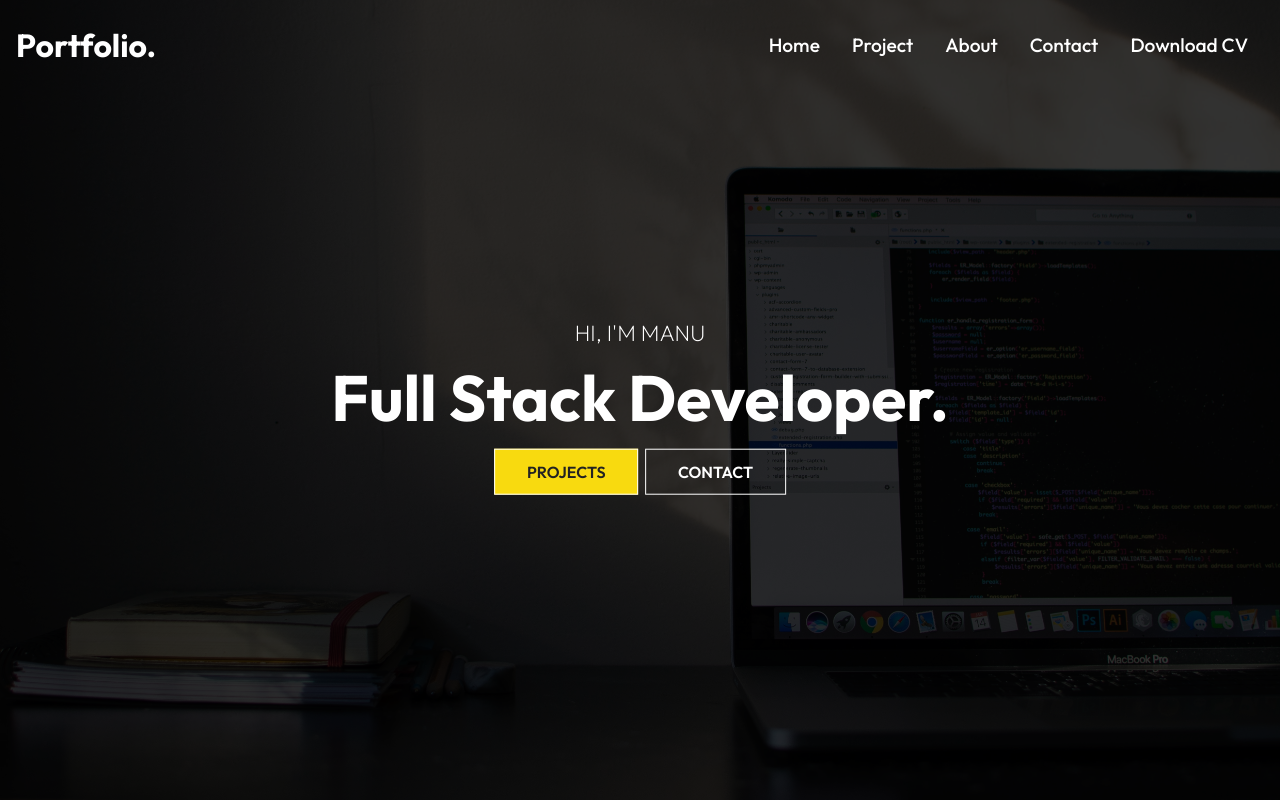
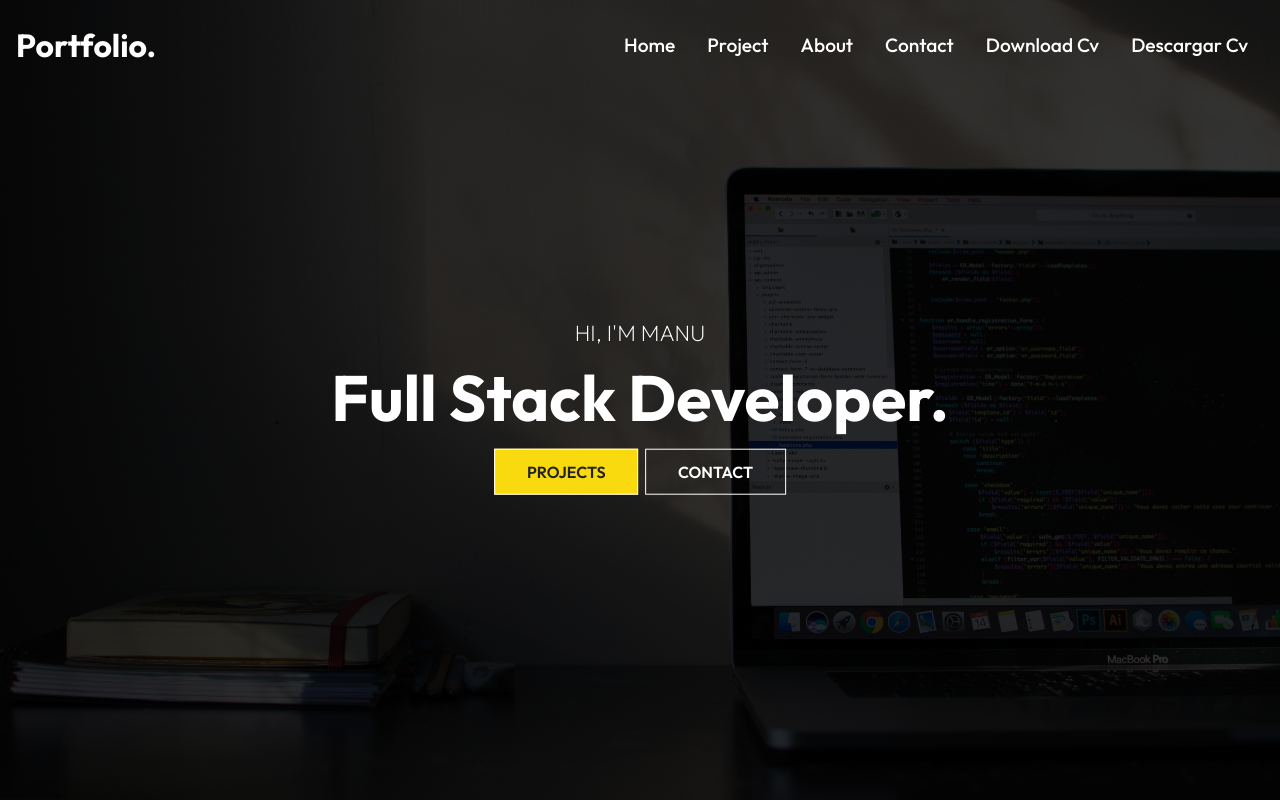
Before and after one commit to mcanavari43/Portfolio, a React (Create React App) app: page / in a window 1280 px wide. Shown: the top 800 px of the page. Built offline with nearby package versions, Linux system fonts and the light colour scheme.

Commit message:
update-cv

```diff
--- a/src/components/ContactForm.js
+++ b/src/components/ContactForm.js
@@ -29,7 +29,7 @@ const ContactForm = () => {
         <label>Subject</label>
         <input type="text" name="subject"></input>
         <label>Message</label>
-        <textarea rows="6" placeholder='Escribi tu mensaje aqui' name="message"/>
+        <textarea rows="6" placeholder='Write your message' name="message"/>
         <button className='btn'>Submit</button>
     </form>
   </div>
--- a/src/components/Navbar.js
+++ b/src/components/Navbar.js
@@ -1,6 +1,7 @@
 import "./NavbarStyles.css"
 
-import pdf from "../assets/Cv-Manuel-Canavari.pdf";
+import EN from "../assets/CvE Manuel Ignacio Canavari.pdf";
+import ES from "../assets/CvS Manuel Ignacio Canavari.pdf";
 
 import React, { useState } from 'react'
 import { Link } from "react-router-dom"
@@ -11,6 +12,21 @@ const Navbar = () => {
 
     const [click, setClick] = useState(false);
     const handleClick = () => setClick(!click);
+
+
+    // const [cv, setCv] = useState('')
+
+    // const type = value => {
+    //     setCv(value);
+    // }
+
+    // const download = () => {
+    //     if(value){
+    //         setCv(input)
+    //     }
+    // }
+
+
 
     const [color,setColor] = useState(false)
     const changeColor = () => {
@@ -29,6 +45,7 @@ const Navbar = () => {
         <Link to="/">
             <h1>Portfolio.</h1>
         </Link>
+
         <ul className={click?"nav-menu active" : "nav-menu"}>
             <li>
                 <Link to="/">Home</Link>
@@ -44,13 +61,21 @@ const Navbar = () => {
             </li>
             <li>
             <a
-            href={pdf}
+            href={EN}
             target="_blank"
             rel="noreferrer"
-            download="Cv-Manuel-Canavari.pdf"
-          >
-            Download CV
-          </a>
+            download="CvE Manuel Ignacio Canavari.pdf">
+                Download Cv
+            </a>
+            </li>
+            <li>
+            <a
+            href={ES}
+            target="_blank"
+            rel="noreferrer"
+            download="CvS Manuel Ignacio Canavari.pdf">
+                Descargar Cv
+            </a>
             </li>
         </ul>
         <div className="hamburger" onClick={handleClick}>
```
Also changed, not shown: 2 other files (tests, documents, lock files or other folders).
